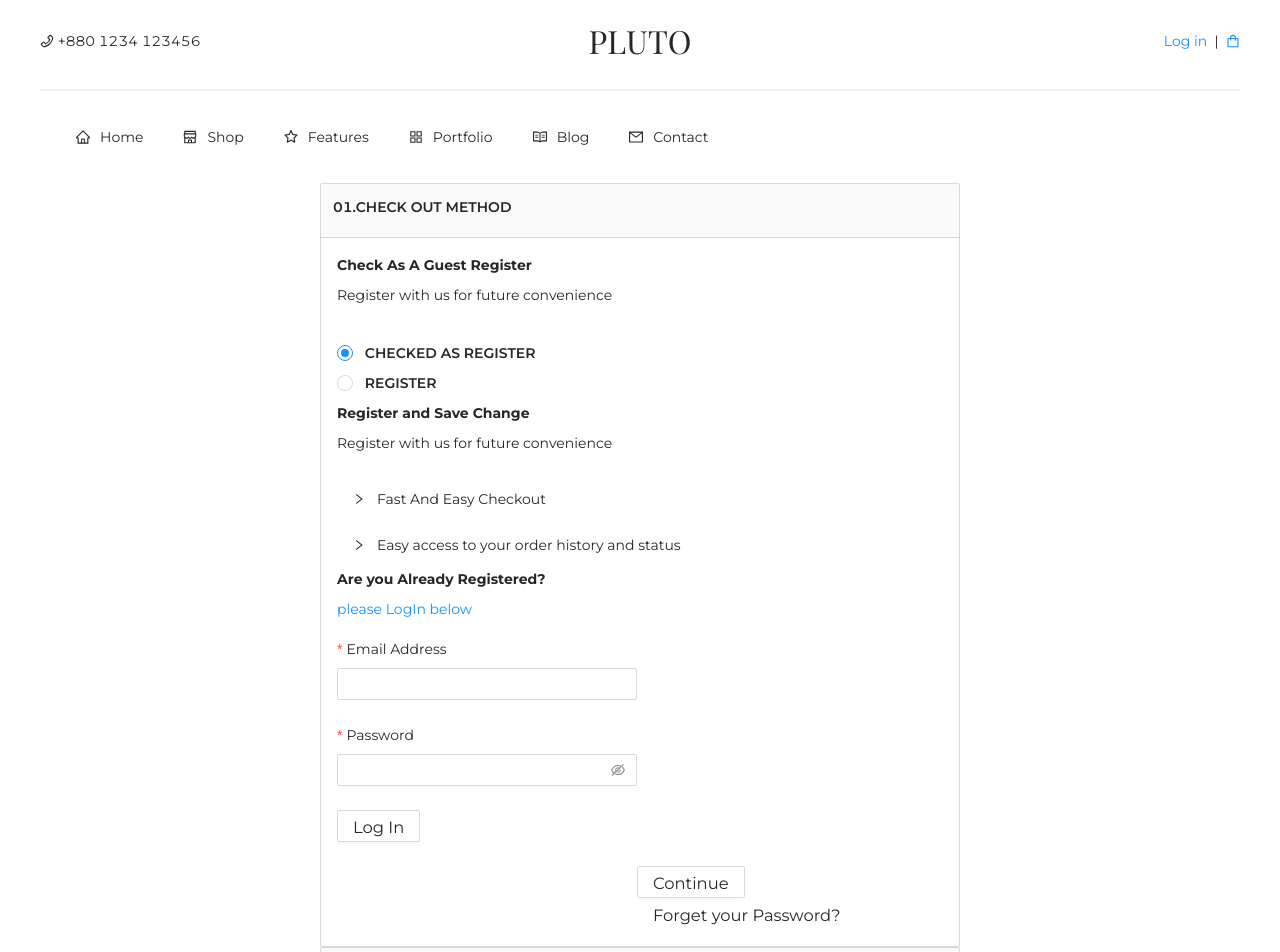
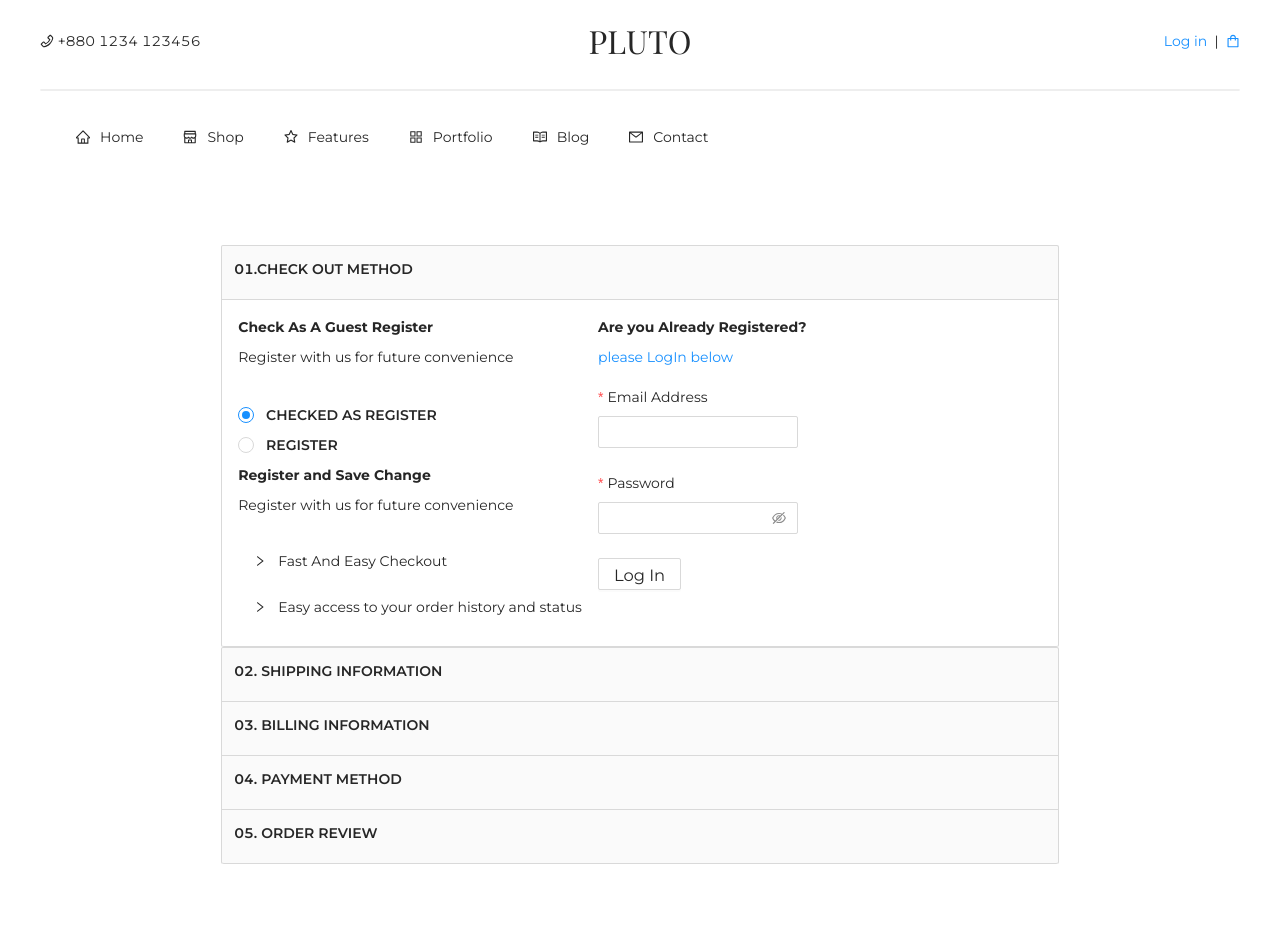
Before and after one commit to Alamin02/pluto, a React (Create React App) app: page /checkOut in a window 1280 px wide. Shown: the top 952 px of the page. Built offline with nearby package versions, Linux system fonts and the light colour scheme; a web font is replaced by a local one.

Commit message:
fix: made checkout page paritialy responsive

```diff
--- a/src/components/blogs/Blogs.module.css
+++ b/src/components/blogs/Blogs.module.css
@@ -24,7 +24,7 @@
   -ms-transition: 0.5s ease-in;
   -o-transition: 0.5s ease-in;
 }
-img:hover {
+.imgStyled img:hover {
   transform: scale(1.1);
   -webkit-transform: scale(1.1);
   -moz-transform: scale(1.1);
--- a/src/components/check-out/BillingInfo.js
+++ b/src/components/check-out/BillingInfo.js
@@ -58,9 +58,11 @@ const data = [
 export default function BillingInfo() {
   return (
     <div>
-      <Table columns={columns} dataSource={data} pagination={false} />
-      <Row>
-        <Col span={10} offset={2}>
+      <Row justify="center">
+        <Col sm={24}>
+          <Table columns={columns} dataSource={data} pagination={false} />
+        </Col>
+        <Col sm={12} lg={10} offset={2}>
           <div style={{ marginTop: "30px" }}>
             Apply Coupon: &nbsp;
             <Input
@@ -72,7 +74,7 @@ export default function BillingInfo() {
             </span>
           </div>
         </Col>
-        <Col span={8} offset={2}>
+        <Col xs={8} lg={{ span: 9, offset: 2 }}>
           <table>
             <tbody>
               <tr>
@@ -85,8 +87,8 @@ export default function BillingInfo() {
               </tr>
 
               <tr>
-                <td className={styles.tD}> Total(+tax)</td>
-                <td className={styles.tD}>10tk</td>
+                <td className={styles.tableData}> Total(+tax)</td>
+                <td className={styles.tableData}>10tk</td>
               </tr>
             </tbody>
           </table>
--- a/src/components/check-out/CheckOut.module.css
+++ b/src/components/check-out/CheckOut.module.css
@@ -3,7 +3,12 @@
 * {
   font-family: "Montserrat";
 }
-.tableData{
+.container {
+  max-width: 1170px;
+  margin: 50px auto;
+  padding-bottom: 50px;
+}
+.tableData {
   padding: 10px 33px;
 }
 .inputStyled {
--- a/src/components/check-out/CheckOutForm.js
+++ b/src/components/check-out/CheckOutForm.js
@@ -9,7 +9,7 @@ export default function CheckOutForm() {
 
         <Form
           name="basic"
-          style={{ marginTop: "10px", width: "300px" }}
+          style={{ marginTop: "10px", width: "200px" }}
           initialValues={{ remember: true }}
           layout="vertical"
         >
--- a/src/components/check-out/ShippingInfo.js
+++ b/src/components/check-out/ShippingInfo.js
@@ -16,7 +16,7 @@ export default function ShippingInfo() {
           <Select
             defaultValue="Choose Another"
             size={"large"}
-            style={{ width: 180 }}
+            style={{ width: 130 }}
             onChange={handleChange}
           >
             <Option value="Dhaka">Dhaka</Option>
--- a/src/components/slider/Slider.module.css
+++ b/src/components/slider/Slider.module.css
@@ -12,18 +12,20 @@
 .mainContainer {
   position: relative;
   height: 500px;
-  width: 100vw;
+  width: 100%;
   background: #34495e;
 }
 
 .arrowLeft {
+  position: absolute;
+  z-index: 1;
+  top: 44.8%;
+  left: 0%;
+  margin: 0;
+  padding: 0;
   color: #ecf0f1;
   color: black;
   font-size: 20px;
-  position: absolute;
-  z-index: 1;
-  top: 45%;
-  left: 0%;
   width: 50px;
   height: 50px;
   background: white;
@@ -31,12 +33,12 @@
   cursor: pointer;
 }
 .arrowRight {
-  /* color: #ecf0f1; */
+  color: #ecf0f1;
   color: black;
   font-size: 20px;
   position: absolute;
   z-index: 1;
-  top: 45%;
+  top: 44.8%;
   right: 0%;
   width: 50px;
   height: 50px;
@@ -172,8 +174,8 @@
   }
 }*/
 
-.descriptionBottomSpace{
-margin-bottom: 20px;
+.descriptionBottomSpace {
+  margin-bottom: 20px;
 }
 
 /******* Slider custom css end *******/
--- a/src/pages/CheckOut.js
+++ b/src/pages/CheckOut.js
@@ -3,7 +3,7 @@ import { Col, Button, Row, Collapse } from "antd";
 import CheckOutForm from "../components/check-out/CheckOutForm";
 import CheckOutRegister from "../components/check-out/CheckOutRegister";
 import CheckOutCollapsible from "../components/check-out/CheckOutCollapsible";
-import "../components/check-out/CheckOut.module.css";
+import styles from "../components/check-out/CheckOut.module.css";
 const { Panel } = Collapse;
 
 const DescriptionCollapse = ({ title, k, register, form }) => {
@@ -17,14 +17,14 @@ const DescriptionCollapse = ({ title, k, register, form }) => {
         <span>{register}</span>
         <span>{form}</span>
         <br></br>
-        <div style={{ marginLeft: "300px" }}>
+        {/* <div style={{ marginLeft: "300px" }}>
      <Button type="default" htmlType="submit">
        <h3>Continue</h3>
      </Button>
      <Button type="link" htmlType="submit">
        <h3>Forget your Password?</h3>
      </Button>
-        </div>
+   </div> */}
       </Panel>
     </Collapse>
   );
@@ -32,21 +32,24 @@ const DescriptionCollapse = ({ title, k, register, form }) => {
 const title = <h4 style={{ fontWeight: "600" }}>01.CHECK OUT METHOD</h4>;
 export default function CheckOut() {
   return (
-    <div style={{ marginBottom: "50px" }}>
+    <div className={styles.container}>
       <Row justify="center">
-        <Col span="12">
+        <Col xs={24} sm={24} lg={18}>
+          <div style={{ padding: "20px" }}>
             <DescriptionCollapse
               k="a"
               title={title}
               register={<CheckOutRegister />}
               form={<CheckOutForm />}
             />
-        </Col>
-      </Row>
+            {/* </Col> */}
+            {/* </Row> */}
 
-      <Row justify="center">
-        <Col span="12">
+            {/* {/* <Row justify="center"> */}
+            {/* <Col sm={24} lg={18}> */}
+
             <CheckOutCollapsible />
+          </div>
         </Col>
       </Row>
     </div>
```
Lines whose indentation alone changed are shown as unchanged.
